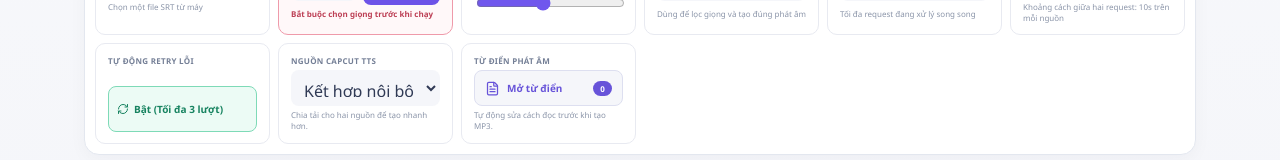
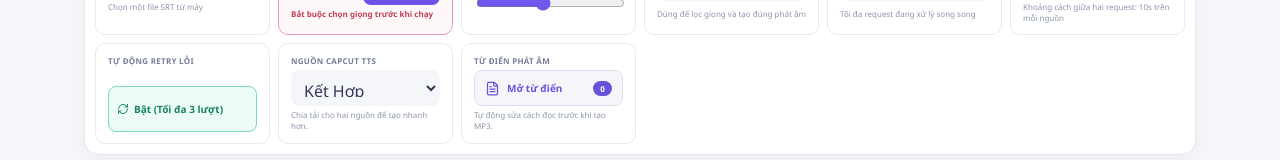
Before and after one commit to nguyenduchung98/HHVietSub, a React (Vite) app: page / in a window 1280 px wide. Shown: the part 384-544 px from the top of the page. Built offline with nearby package versions, Linux system fonts and the light colour scheme.

Commit message:
ui: shorten CapCut source labels

```diff
--- a/src/App.tsx
+++ b/src/App.tsx
@@ -676,7 +676,7 @@ function SrtVoicePage({ voices, initialDraft }: { voices: Voice[]; initialDraft:
       {(engine === 'ai33' || engine === 'aimax' || engine === 'capcut') && <label><small>SỐ LUỒNG API</small><input type="number" min="1" max="32" value={apiWorkers} onChange={(e)=>setApiWorkers(Math.min(32,Math.max(1,Number(e.target.value)||1)))}/><span>Tối đa request đang xử lý song song</span></label>}
       {(engine === 'ai33' || engine === 'aimax' || engine === 'capcut') && <label><small>DELAY GỬI API · GIÂY</small><input type="number" min="0" max="60" step="0.5" value={apiRequestInterval} onChange={(e)=>{const value=Math.min(60,Math.max(0,Number(e.target.value)||0));setApiRequestInterval(value);localStorage.setItem('hhvietsub.apiRequestInterval',String(value));}}/><span>Khoảng cách giữa hai request: {apiRequestInterval}s{engine==='capcut'&&capcutBackend==='hybrid'?' trên mỗi nguồn':''}</span></label>}
       <label><small>TỰ ĐỘNG RETRY LỖI</small><button type="button" onClick={() => setAutoRetry(!autoRetry)} style={{ border: autoRetry ? '1px solid #7edab7' : '1px solid #dfe3f0', borderRadius: 8, padding: '7px 8px', fontSize: 10, fontWeight: 700, cursor: 'pointer', background: autoRetry ? '#ecfbf5' : '#f4f5fa', color: autoRetry ? '#178360' : '#778198', display: 'flex', alignItems: 'center', gap: 5 }}>{autoRetry ? <><RefreshCw size={12} /> Bật (Tối đa 3 lượt)</> : 'Tắt'}</button></label>
-      {engine==='capcut'&&<label className="capcut-source-card"><small>NGUỒN CAPCUT TTS</small><select value={capcutBackend} onChange={(e)=>setCapcutBackend(e.target.value as typeof capcutBackend)}><option value="hybrid">Kết hợp nội bộ + Space</option><option value="direct">Chỉ backend nội bộ</option><option value="space">Chỉ Hugging Face Space</option></select><span>{capcutBackend==='hybrid'?'Chia tải cho hai nguồn để tạo nhanh hơn.':capcutBackend==='direct'?'Gọi trực tiếp CapCut API nội bộ.':'Dùng tony2k/ai-voice-studio.'}</span></label>}
+      {engine==='capcut'&&<label className="capcut-source-card"><small>NGUỒN CAPCUT TTS</small><select value={capcutBackend} onChange={(e)=>setCapcutBackend(e.target.value as typeof capcutBackend)}><option value="hybrid">Kết Hợp</option><option value="direct">Nội Bộ</option><option value="space">Space</option></select><span>{capcutBackend==='hybrid'?'Chia tải cho hai nguồn để tạo nhanh hơn.':capcutBackend==='direct'?'Gọi trực tiếp CapCut API nội bộ.':'Dùng tony2k/ai-voice-studio.'}</span></label>}
       {engine==='capcut'&&<label className="dictionary-config-card"><small>TỪ ĐIỂN PHÁT ÂM</small><button type="button" onClick={()=>setDictionaryOpen(true)}><FileText size={15}/><span>Mở từ điển</span><b>{pronunciationDictionary.length}</b></button><span>Tự động sửa cách đọc trước khi tạo MP3.</span></label>}
     </section>
     {voiceLibraryOpen && <section className="api-voice-library"><header><div><strong>Thư viện giọng {engine === 'ai33' ? 'AI33' : engine === 'aimax' ? 'AIMax' : 'CapCut Space'}</strong><small>{engine === 'capcut' ? 'tony2k/ai-voice-studio' : apiProvider} · {apiVoices.length} giọng</small></div><div className="api-voice-search"><Search size={14}/><input value={voiceQuery} onChange={(e)=>setVoiceQuery(e.target.value)} placeholder="Tìm tên hoặc Voice ID"/></div><button onClick={()=>setVoiceLibraryOpen(false)}><X size={16}/></button></header><div className="api-voice-list">{voiceLibraryLoading ? <div className="api-voice-empty"><RefreshCw className="spin"/> Đang tải thư viện…</div> : apiVoices.filter((v)=>`${v.name} ${v.id}`.toLowerCase().includes(voiceQuery.toLowerCase())).map((voice)=><article key={voice.id} className={apiVoiceId === voice.id ? 'selected' : ''}><div className="api-voice-avatar">{voice.name.slice(0,2).toUpperCase()}</div><div><strong>{voice.name}</strong><small>{voice.language || 'Không rõ ngôn ngữ'} · {voice.id}</small></div><button disabled={!voice.previewUrl} onClick={()=>playApiVoice(voice)} title="Nghe thử"><Play size={14}/></button><button className="choose" onClick={()=>chooseApiVoice(voice)}>Chọn</button></article>)}{!voiceLibraryLoading && !apiVoices.length && <div className="api-voice-empty">Không tìm thấy giọng phù hợp hoặc dịch vụ đang tạm ngủ. Hãy thử lại sau.</div>}</div></section>}
```
